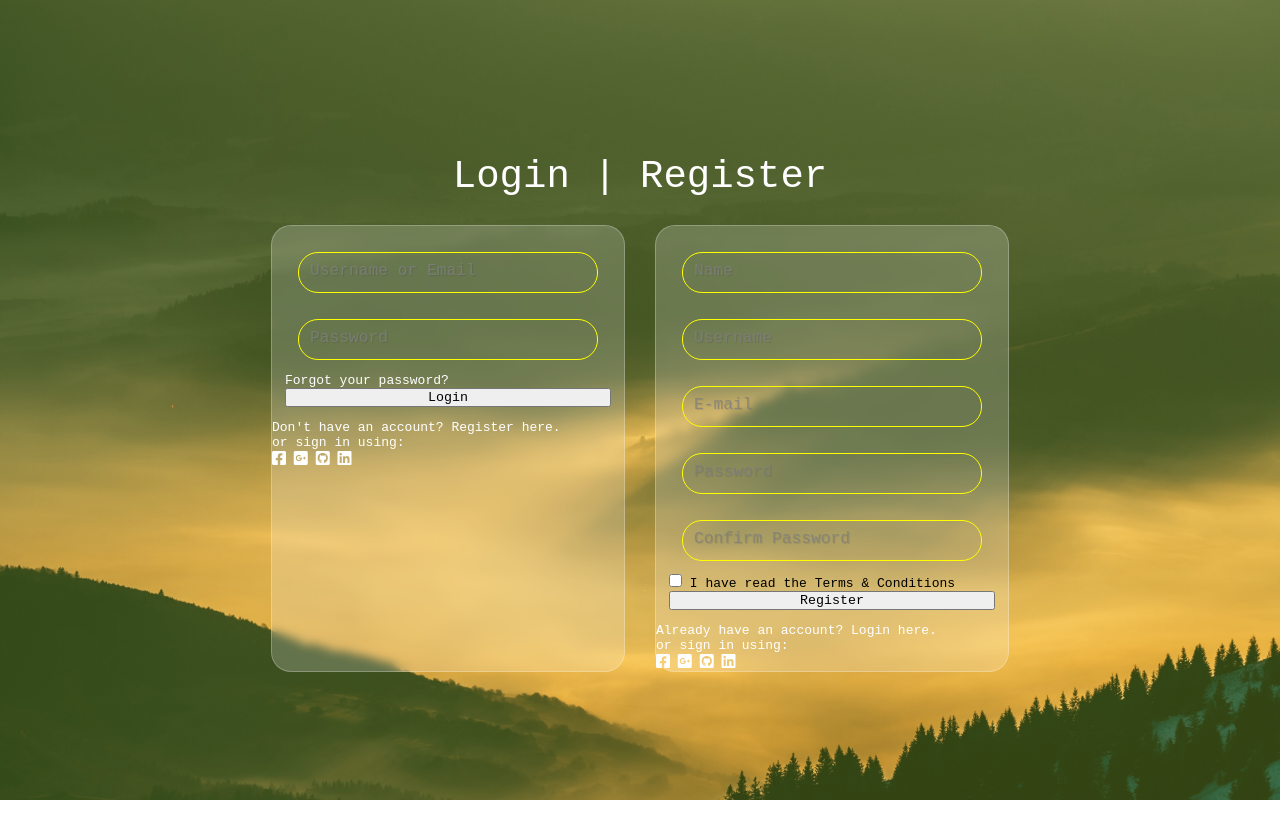
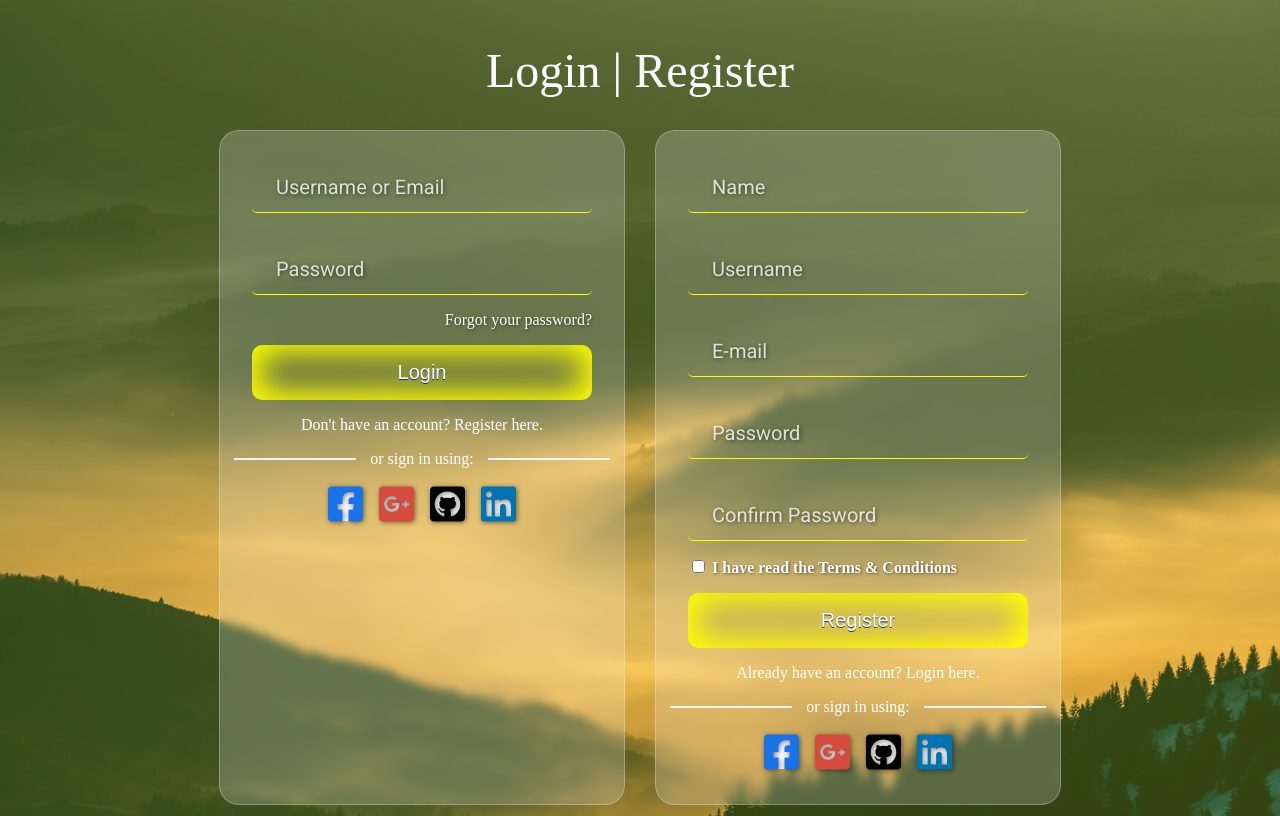
Before and after one commit to arvinpaoloqdiaz/login-form, a plain HTML site: page index.html in a window 1280 px wide. Drawn offline with Linux system fonts and the light colour scheme.

Commit message:
Added more stylings to elements

```diff
--- a/index.css
+++ b/index.css
@@ -1,4 +1,4 @@
-* {
+255* {
 	margin: 0;
 	padding: 0;
 	box-sizing: border-box;
@@ -54,40 +54,56 @@ form {
 	font-size: 40px;
 }
 .input  label {
-	color: rgba(128,128,128,0.8);
-	text-shadow: 1px 1px 1px rgba(0,0,0,0.1);
+	color: rgba(255,255,255,0.8);
+	text-shadow: 1px 1px 4px rgba(0,0,0,0.5);
 	position: absolute;
-	top:9px;
-	left: 25px;
+	top:12px;
+	left: 40px;
 	z-index: 1;
 	pointer-events: none;
 	transition: ease-in-out 0.3s;
 	background-color:transparent;
 	font-size: 1.25rem;
+	font-family: "Roboto",sans-serif;
 }
 
  .input input{
 	background-color: transparent;
-	border: 1px solid yellow;
-	border-radius: 20px;
+	border:none;
+	border-radius: 5px;
 	font-size: 1rem;
-	outline:none;
+/*	outline:none;*/
+	border-bottom: 1px solid yellow;
 	padding:12px 20px;
 	margin: 1rem;
 	width:300px;
+	font-family: "Poppins",sans-serif;
+	color: whitesmoke;
+	letter-spacing: 1px;
 }
 
 input:focus+label {
-	top:-18px;
+	color: rgba(255,255,255,0.5);
+	text-shadow: 1px 1px 4px rgba(0,0,0,0.1);
+	top:-20px;
 	left:15px;
 	transform: scale(0.75);
+	font-weight: bold;
 }
 
 input:valid+label {
-	top:-18px;
+	color: rgba(255,255,255,0.5);
+	text-shadow: 1px 1px 4px rgba(0,0,0,0.1);
+	top:-20px;
 	left:15px;
-	color: black;
 	transform: scale(0.75);
+	font-weight: bold;
+}
+input:valid, input:focus {
+	background-color: transparent;
+	outline:none;
+	border:none;
+	border-bottom: 1px solid yellow;
 }
 
 .input * {
@@ -98,4 +114,135 @@ input:valid+label {
 }
 
 #login-btn,#register-btn {
+	margin:1rem 1rem 0 1rem;
+	background-color: rgba(0,0,0,0.1);
+	padding: 1rem;
+	font-size: 20px;
+	border:none;
+	outline:none;
+	border-radius:10px;
+
+	box-shadow:inset 0px 0px 30px 10px yellow;
+	cursor:pointer;
+	color:#ffffff;
+	text-decoration:none;
+	text-shadow:0px 1px 0px #263666;
+
 }
+
+#login-btn:hover, #register-btn:hover {
+	background-color:transparent;
+}
+#login-btn:active,#register-btn:active {
+	position:relative;
+	top:1px;
+}
+
+#forgot-pass{
+	margin-inline:1rem;
+	text-align: right;
+	text-shadow: 1px 1px 3px rgba(0,0,0,0.5)!important;
+}
+#forgot-pass:hover {
+	text-decoration: underline;
+}
+#forgot-pass:active {
+	position:relative;
+	top:1px;
+}
+.termsconditions {
+	margin-inline: 1rem;
+}
+.termsconditions > label {
+	color: rgba(255,255,255,1)!important;
+	text-shadow: 1px 1px 3px rgba(0,0,0,0.5)!important;
+}
+
+.termsconditions a:hover{
+	text-decoration: underline;
+}
+
+input[type="checkbox"] {
+
+}
+.termsconditions > input:checked {
+	color: white;
+	accent-color: yellow;
+}
+
+.divider {
+	display: flex;
+	align-items: center;
+	justify-content: center;
+}
+
+.inline-hr {
+	display: inline-block;
+	width: 120px;
+	border: 1px solid whitesmoke;
+	box-shadow: none;
+}
+
+.container > p {
+	text-align:center;
+	margin:0 0 0 0;
+}
+.container > p > a:hover {
+	text-decoration: underline;
+}
+.socials {
+	display: flex;
+	justify-content: center;
+	align-items: center;
+	gap:1rem;
+	margin-bottom: 2rem;
+}
+.socials span a i {
+	font-size: 40px;
+}
+.socials  {
+	/*background-color: rgba(255,255,255,0.5);
+	padding:0;
+	margin: 0;
+	outline: 0;
+	border: 0;*/
+}
+
+.fa-square-facebook{
+	color: rgba(24,115,235,255);
+}
+
+.fa-square-google-plus{
+	color: rgba(213,76,63,255);
+}
+.fa-square-github{
+	color: rgba(0,0,0,255);
+}
+.fa-linkedin{
+	color: rgba(0,115,177,255);
+}
+.fa-brands{
+	position: relative;
+	text-shadow: 1px 1px 5px rgba(0,0,0,0.5);
+}
+.fa-brands:after{
+	position: absolute;
+	content:"";
+	width: 32px;
+	height: 30px;
+	background:white;
+	left:1px;
+	top:7.3px;
+	z-index: -1;
+	border-radius: 2px;
+}
+.fa-brands:hover{
+	transform: scale(1.5);
+	transition: ease-in-out 0.2s;
+	text-shadow: none;
+}
+
+.fa-brands:active {
+	transform: scale(1.2);
+	transition: ease-in-out 0.2s;
+}
--- a/index.html
+++ b/index.html
@@ -7,6 +7,10 @@
 		<!-- External CSS -->
 		<link rel="stylesheet" type="text/css" href="./index.css">
 		<link rel="stylesheet" href="https://cdnjs.cloudflare.com/ajax/libs/font-awesome/6.4.2/css/all.min.css" integrity="sha512-z3gLpd7yknf1YoNbCzqRKc4qyor8gaKU1qmn+CShxbuBusANI9QpRohGBreCFkKxLhei6S9CQXFEbbKuqLg0DA==" crossorigin="anonymous" referrerpolicy="no-referrer" />
+
+		<link rel="preconnect" href="https://fonts.googleapis.com">
+		<link rel="preconnect" href="https://fonts.gstatic.com" crossorigin>
+		<link href="https://fonts.googleapis.com/css2?family=Merriweather:wght@400;700;900&family=Montserrat:wght@400;500;700;900&family=Poppins:wght@400;700&family=Roboto:wght@400;700&display=swap" rel="stylesheet">
 	</head>
 	<body>
 		<header>Login | Register</header>
@@ -22,16 +26,23 @@
 						<label for="signin-pass">Password</label>
 					</div>
 
-					<a href="#">Forgot your password?</a>
+					<a id="forgot-pass" href="#">Forgot your password?</a>
 
-					<input type="submit" value="Login" id="login-btn">
+					<input type="submit" value="Login" id="login-btn" class="button">
 				</form>
-				<p>Don't have an account? Register <a href="#">here</a>.</p>
+				<p>Don't have an account?  <a href="#">Register here</a>.</p>
+				<div class="divider">
+					<hr class = "inline-hr">
 					<p>or sign in using:</p>
+					<hr class = "inline-hr">
+				</div>
+				<div class="socials">
 					<span><a href="#"><i class="fa-brands fa-square-facebook"></i></a></span>
 					<span><a href="#"><i class="fa-brands fa-square-google-plus"></i></a></span>
 					<span><a href="#"><i class="fa-brands fa-square-github"></i></a></span>
 					<span><a href="#"><i class="fa-brands fa-linkedin"></i></a></span>
+				</div>
+
 			</section>
 			<section class="container signup">
 				<form>
@@ -55,20 +66,26 @@
 						<input type="password" id="signup-pass-confirm" required>
 						<label for="signup-pass-confirm">Confirm Password</label>
 					</div>
-					<div>
-						<input type="checkbox" id="signup-terms-and-conditions">
+					<div class="termsconditions">
+						<input type="checkbox" id="signup-terms-and-conditions" class="custom-checkbox">
 						<label for="signup-terms-and-conditions">I have read the <a href="#">Terms & Conditions</a></label>
 					</div>
 
 
-					<input type="submit" id="register-btn" value="Register">
+					<input type="submit" id="register-btn" value="Register" class="button">
 				</form>
-				<p>Already have an account? Login <a href="#">here</a>.</p>
+				<p>Already have an account?  <a href="#">Login here</a>.</p>
+				<div class="divider">
+					<hr class = "inline-hr">
 					<p>or sign in using:</p>
+					<hr class = "inline-hr">
+				</div>
+				<div class="socials">
 					<span><a href="#"><i class="fa-brands fa-square-facebook"></i></a></span>
 					<span><a href="#"><i class="fa-brands fa-square-google-plus"></i></a></span>
 					<span><a href="#"><i class="fa-brands fa-square-github"></i></a></span>
 					<span><a href="#"><i class="fa-brands fa-linkedin"></i></a></span>
+				</div>
 			</section>
 		</main>
 
```
Lines whose indentation alone changed are shown as unchanged.
